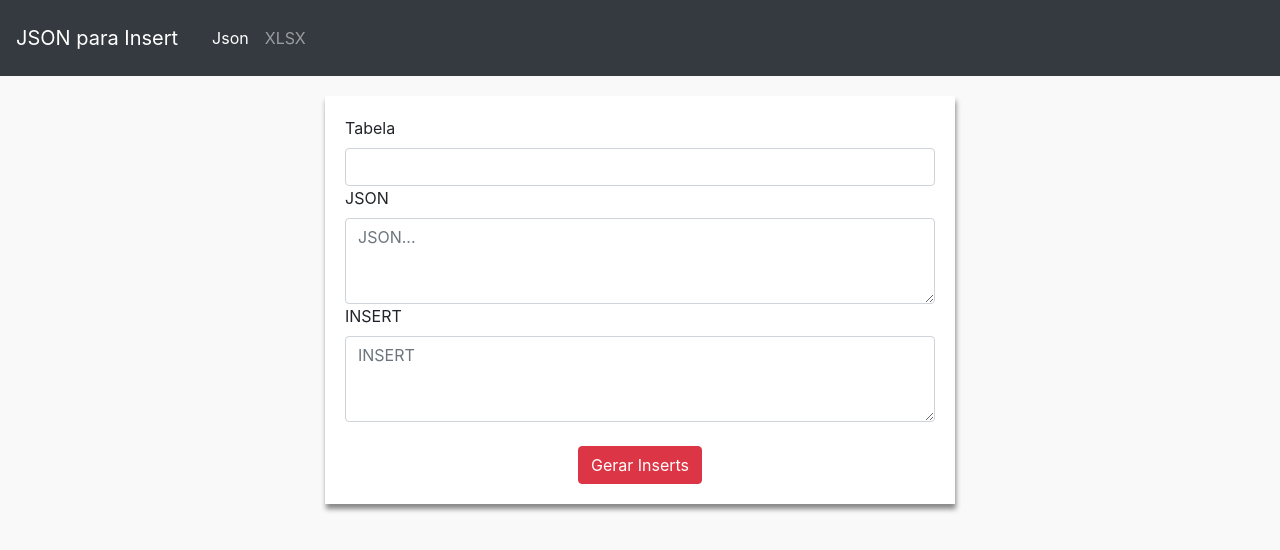
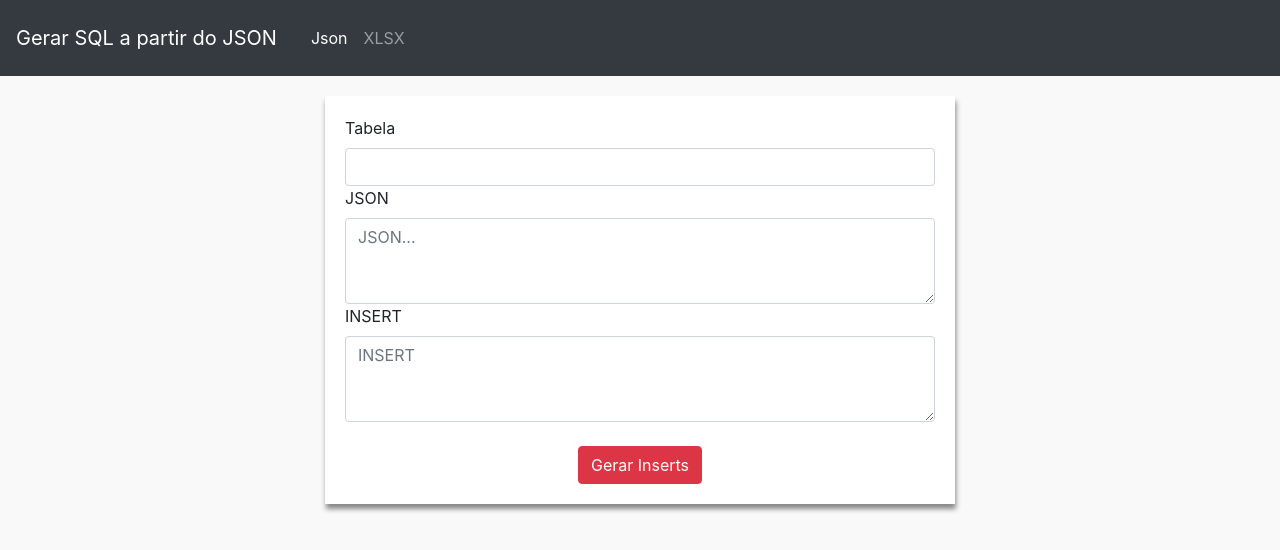
Before and after one commit to joevs360/JSONConvertSQL, a plain HTML site: page index.html in a window 1280 px wide. Drawn offline with nearby package versions, Linux system fonts and the light colour scheme.

Commit message:
Padronização de Títulos

```diff
--- a/index.html
+++ b/index.html
@@ -3,7 +3,7 @@
 <head>
     <meta charset='utf-8'>
     <meta http-equiv='X-UA-Compatible' content='IE=edge'>
-    <title>JSON para Insert</title>
+    <title>Gerar SQL a partir do JSON</title>
     <link rel="stylesheet" href="https://stackpath.bootstrapcdn.com/bootstrap/4.1.3/css/bootstrap.min.css" integrity="sha384-MCw98/SFnGE8fJT3GXwEOngsV7Zt27NXFoaoApmYm81iuXoPkFOJwJ8ERdknLPMO" crossorigin="anonymous">
     <link rel="stylesheet" href="css/style.css"/>
 </head>
@@ -14,7 +14,7 @@
 	<script src="https://stackpath.bootstrapcdn.com/bootstrap/4.5.2/js/bootstrap.min.js"></script>
 
 	<nav class="navbar navbar-expand-lg navbar-dark bg-dark">
-	  <a class="navbar-brand" href="#">JSON para Insert</a>
+	  <a class="navbar-brand" href="#">Gerar SQL a partir do JSON</a>
 	  <button class="navbar-toggler" type="button" data-toggle="collapse" data-target="#textoNavbar" aria-controls="textoNavbar" aria-expanded="false" aria-label="Alterna navegação">
 		<span class="navbar-toggler-icon"></span>
 	  </button>
```
